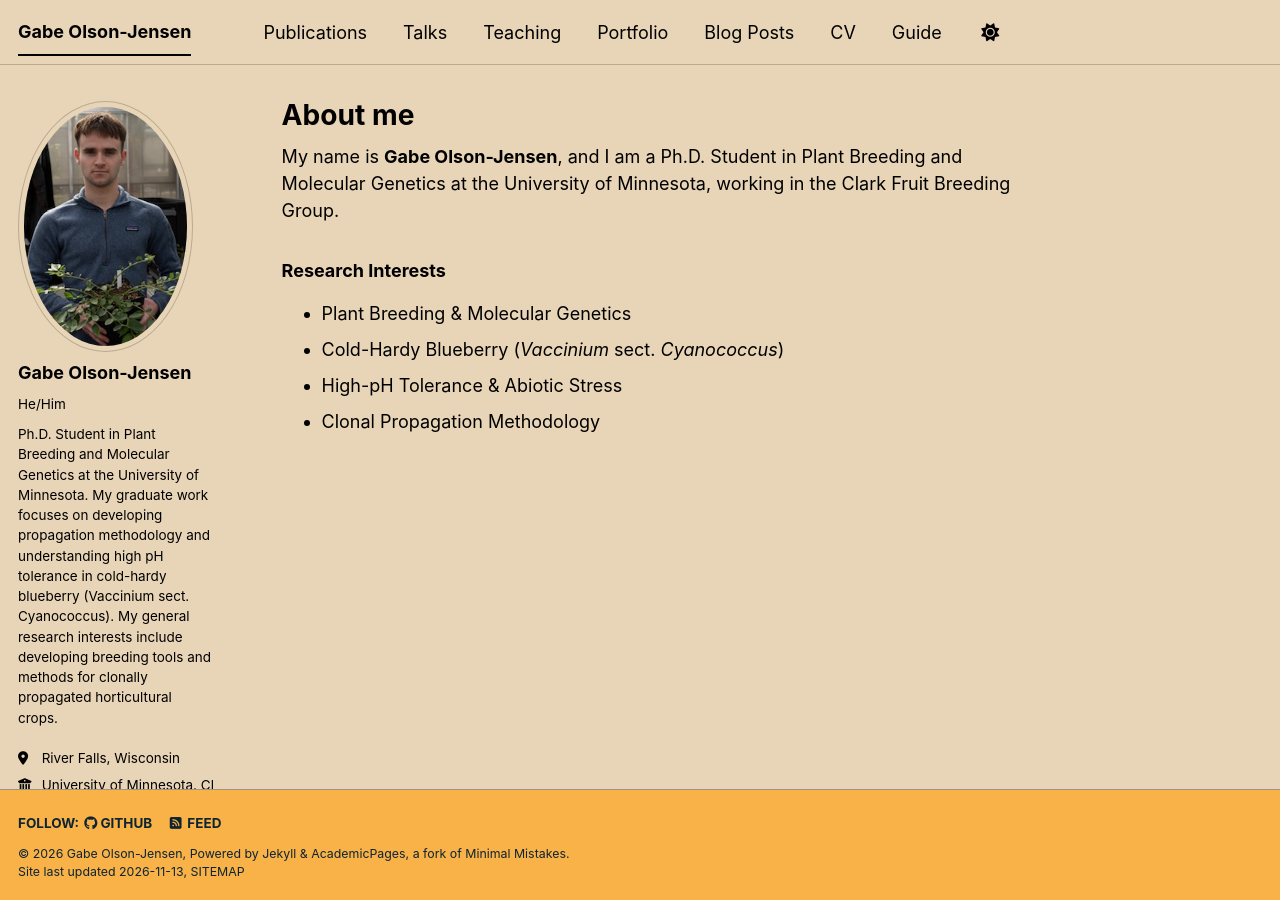
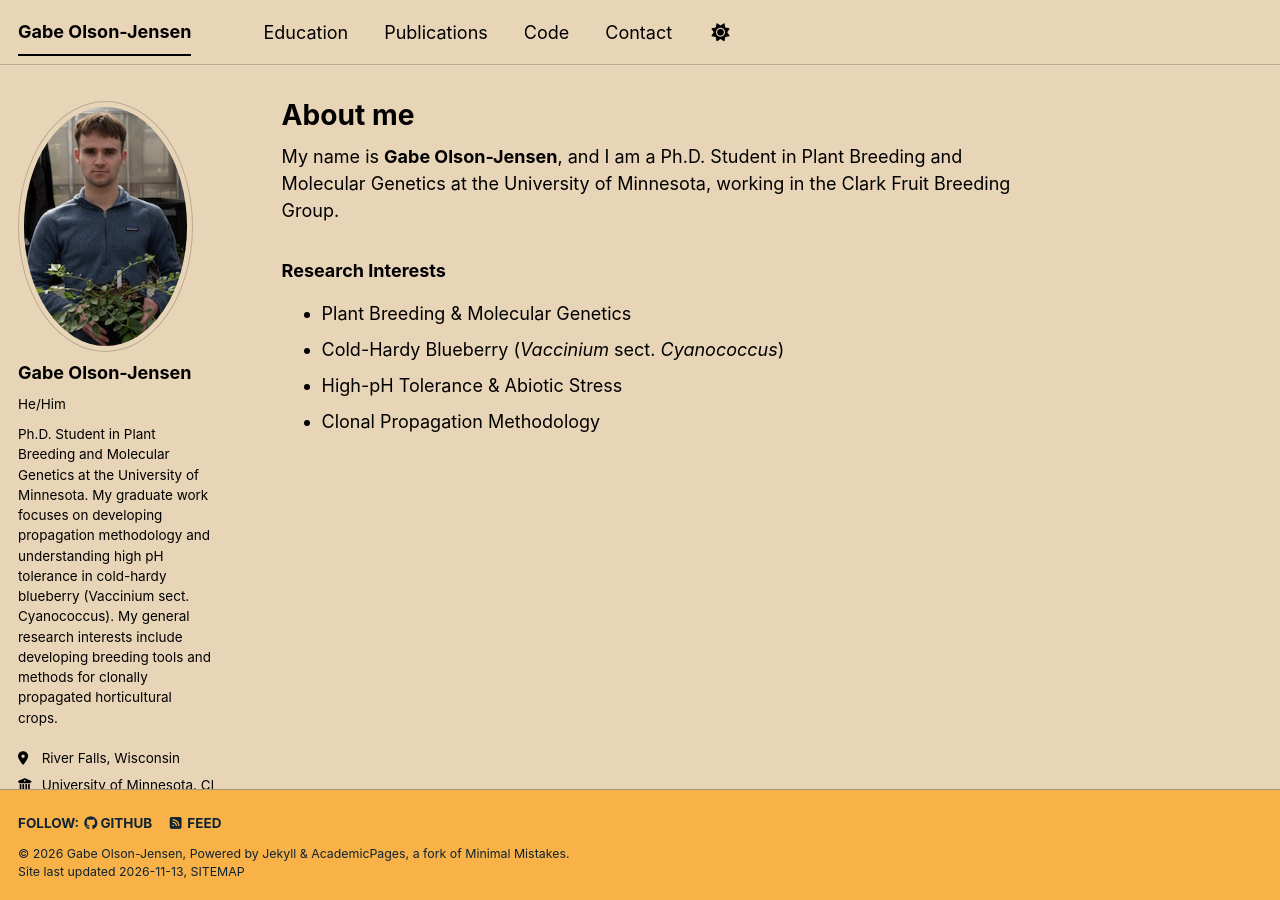
Before and after one commit to golson-jensen/golson-jensen.github.io, a Jekyll site: the page built from _pages/about.md, in a window 1280 px wide. Built offline with Jekyll 4.4.1, drawn with Linux system fonts in a browser that asks for light colours; a script bundle is joined from its source files by our own code; a style sheet for code colours, icons or effects is not loaded; part of the change alters nothing that is shown.

Commit message:
Update navigation links in navigation.yml
Removed unused links and added new main links for navigation.

```diff
--- a/_data/navigation.yml
+++ b/_data/navigation.yml
@@ -1,30 +1,13 @@
-# The following is the order of the links in the header of the website.
-#
-# Changing the order here will adjust the order and you can also add additional
-# links. Removing a link prevents it from showing in the header, but does not
-# prevent it from being included in the site.
-#
-# NOTE that only one of the CV options should be selected, the first is for the
-#      Markdown formatted page while the second is generated using JSON.
+# main links
+main:
+  - title: "Education"
+    url: /education/
 
-main:
   - title: "Publications"
     url: /publications/
 
-  - title: "Talks"
-    url: /talks/
+  - title: "Code"
+    url: /code/
 
-  - title: "Teaching"
-    url: /teaching/
-
-  - title: "Portfolio"
-    url: /portfolio/
-
-  - title: "Blog Posts"
-    url: /year-archive/
-
-  - title: "CV"
-    url: /cv/
-
-  - title: "Guide"
-    url: /markdown/
+  - title: "Contact"
+    url: /contact/
```
